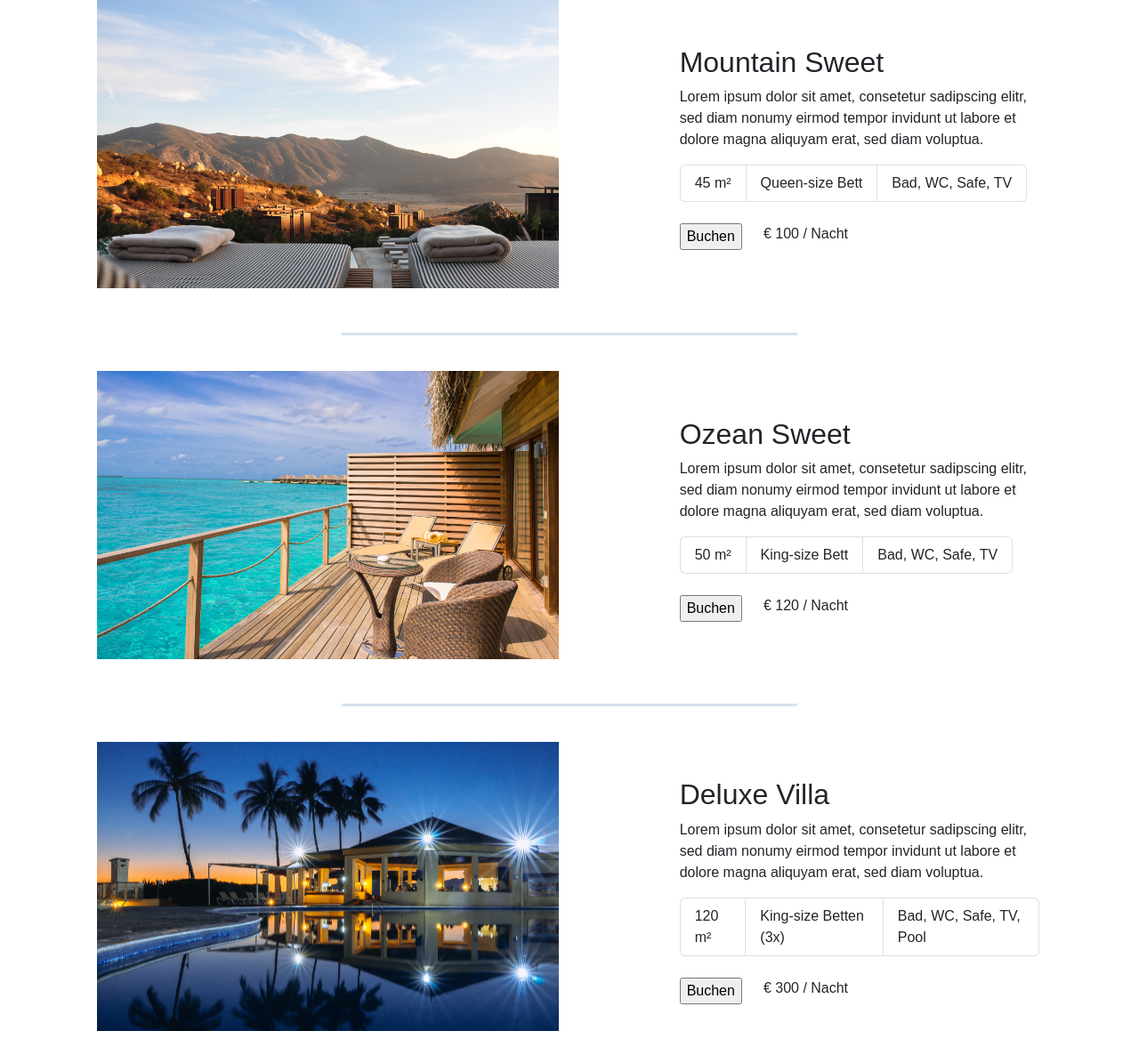
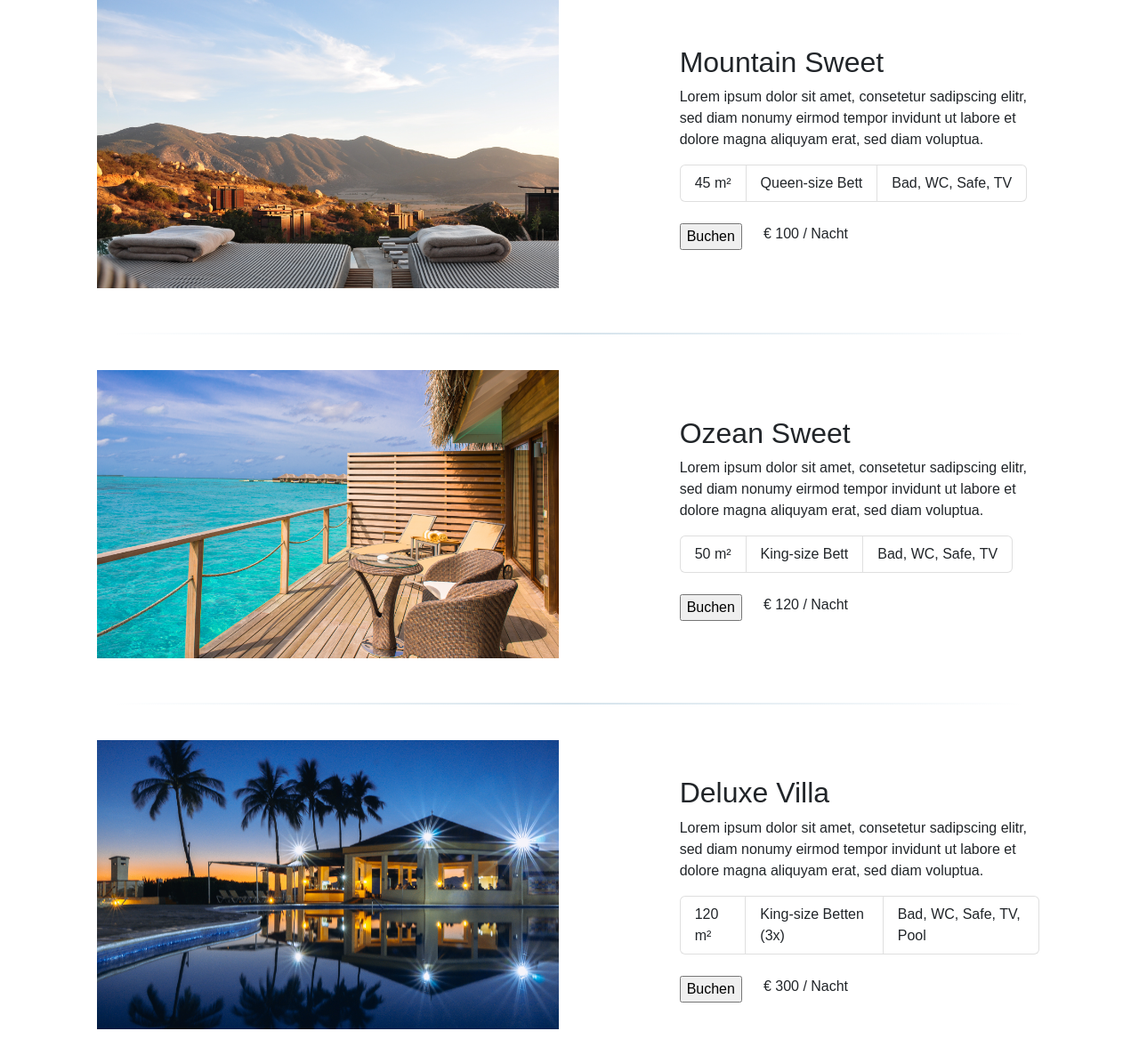
Before and after one commit to altink7/montanahotel_php, a PHP site: page / in a window 1280 px wide. Shown: the part 809-1977 px from the top of the page at 89% size. Run offline with PHP 8.4, Linux system fonts and the light colour scheme.

Commit message:
hr color

```diff
--- a/components/style.css
+++ b/components/style.css
@@ -212,7 +212,7 @@ footer {
 
 
 footer:hover {
-  background-color: #5890b3;
+  background-color: rgb(88, 144, 179);
 }
 
 footer ul {
@@ -239,7 +239,10 @@ footer ul li a:hover {
   text-decoration: underline 2px;
 }
 .hrRooms{
-  width:40%;
-  margin-left:30%;
-  border-top: 3px solid #5890b3;
+  width:80%;
+  margin-left:10%;
+  border: 0;
+  height: 2px;
+  background-image: linear-gradient(to right, rgba(0, 0, 0, 0), rgba(88, 144, 179), rgba(0, 0, 0, 0));
+
 }
```
